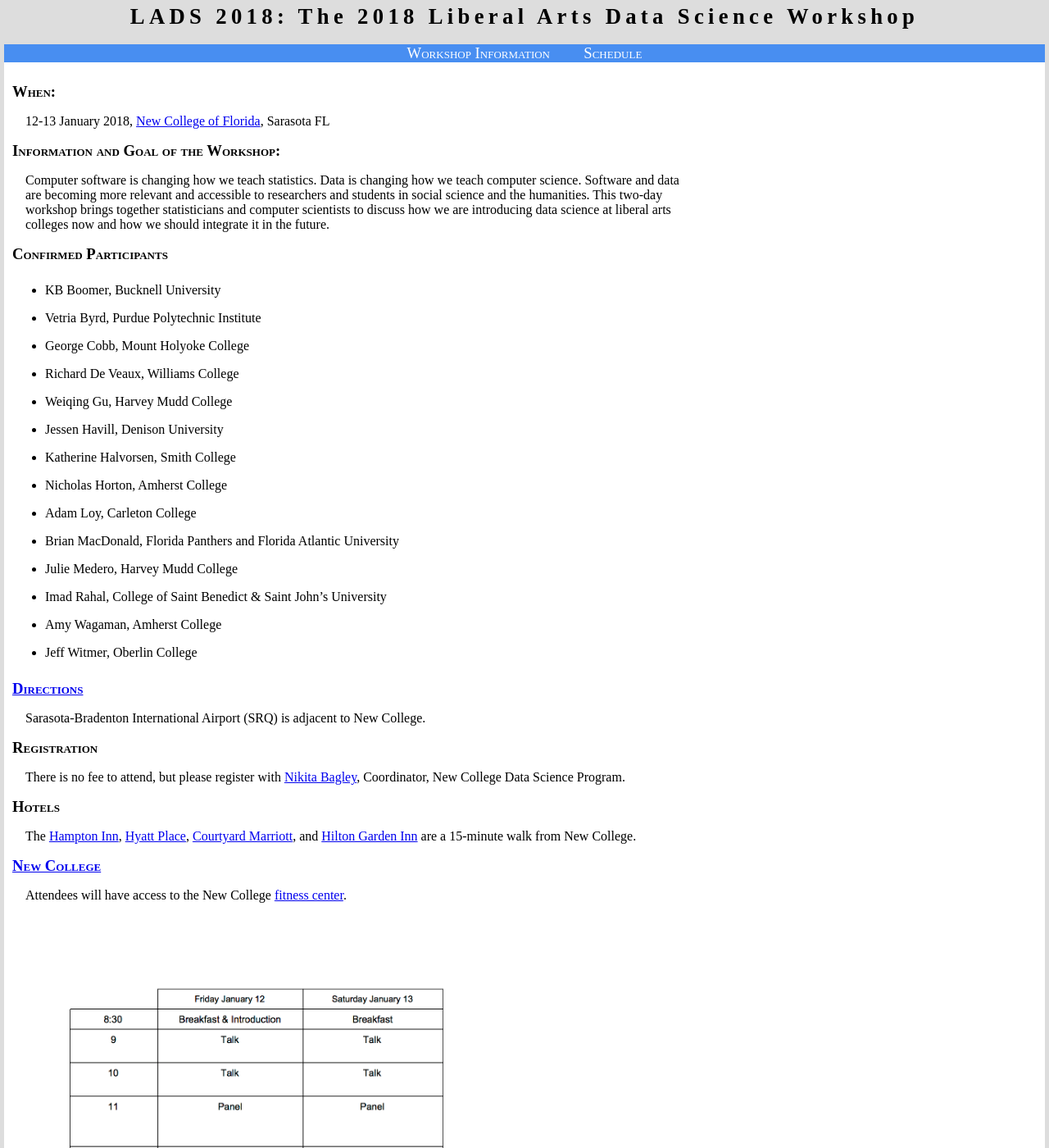
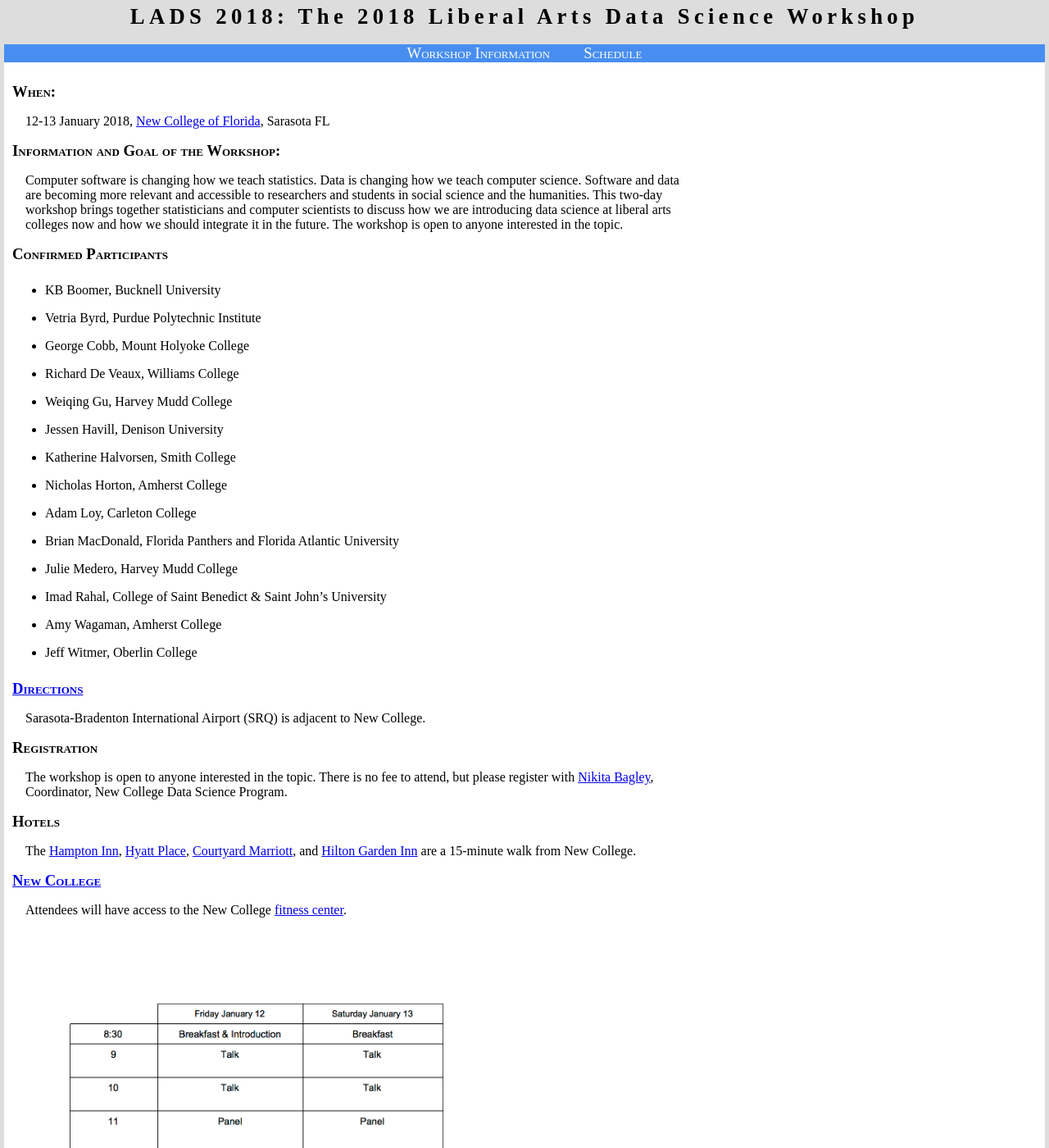
Before and after one commit to davidwgillman/davidwgillman.github.io, a Jekyll site: the page built from ladsworkshop/index.md, in a window 1280 px wide and 1400 px high. Shown: the whole window at 82% size. Built offline with Jekyll 4.4.1, drawn with Linux system fonts in a browser that asks for light colours.

Commit message:
add inclusive language; experiment with image

```diff
--- a/ladsworkshop/index.md
+++ b/ladsworkshop/index.md
@@ -9,7 +9,7 @@ title: "LADS 2018: The 2018 Liberal Arts Data Science Workshop"
 ## Information and Goal of the Workshop:
 {::options parse_block_html="true" /}
 <p>
-Computer software is changing how we teach statistics. Data is changing how we teach computer science. Software and data are becoming more relevant and accessible to researchers and students in social science and the humanities. This two-day workshop brings together statisticians and computer scientists to discuss how we are introducing data science at liberal arts colleges now and how we should integrate it in the future.
+Computer software is changing how we teach statistics. Data is changing how we teach computer science. Software and data are becoming more relevant and accessible to researchers and students in social science and the humanities. This two-day workshop brings together statisticians and computer scientists to discuss how we are introducing data science at liberal arts colleges now and how we should integrate it in the future. The workshop is open to anyone interested in the topic.
 </p>
 
 ## Confirmed Participants
@@ -33,7 +33,7 @@ Computer software is changing how we teach statistics. Data is changing how we t
 Sarasota-Bradenton International Airport (SRQ) is adjacent to New College.
 
 ## Registration
-There is no fee to attend, but please register with [Nikita Bagley](mailto:nbagley@ncf.edu), Coordinator, New College Data Science Program.
+The workshop is open to anyone interested in the topic. There is no fee to attend, but please register with [Nikita Bagley](mailto:nbagley@ncf.edu), Coordinator, New College Data Science Program.
 
 ## Hotels
 The [Hampton Inn](http://hamptoninn3.hilton.com/en/hotels/florida/hampton-inn-and-suites-sarasota-bradenton-airport-SRQATHX/index.html), [Hyatt Place](https://sarasotabradenton.place.hyatt.com/en/hotel/home.html), [Courtyard Marriott](http://www.marriott.com/hotels/travel/srqcy-courtyard-sarasota-bradenton-airport/?scid=bb1a189a-fec3-4d19-a255-54ba596febe2), and [Hilton Garden Inn](http://hiltongardeninn3.hilton.com/en/hotels/florida/hilton-garden-inn-sarasota-bradenton-airport-SRQNBGI/index.html) are a 15-minute walk from New College.
```
Also changed, not shown: ladsworkshop/schedule.md (+2 -0 lines).
